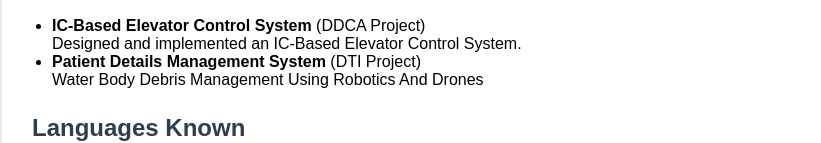
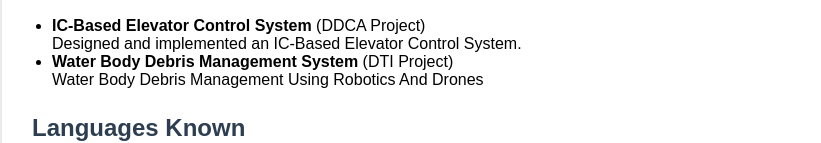
Before and after one commit to 2420030716-gokul/FEDF_2420030716, a plain HTML site: page resume.html in a window 1280 px wide. Shown: the part 902-1045 px from the top of the page, without its empty margins (208-1029 px from the left). Drawn offline with Linux system fonts and the light colour scheme.

Commit message:
Update resume.html

```diff
--- a/resume.html
+++ b/resume.html
@@ -93,7 +93,7 @@
             <li><strong>IC-Based Elevator Control System</strong> (DDCA Project)<br>
                 Designed and implemented an IC-Based Elevator Control System.
             </li>
-            <li><strong>Patient Details Management System</strong> (DTI Project)<br>
+            <li><strong>Water Body Debris Management System</strong> (DTI Project)<br>
                 Water Body Debris Management Using Robotics And Drones
             </li>
         </ul>
```
